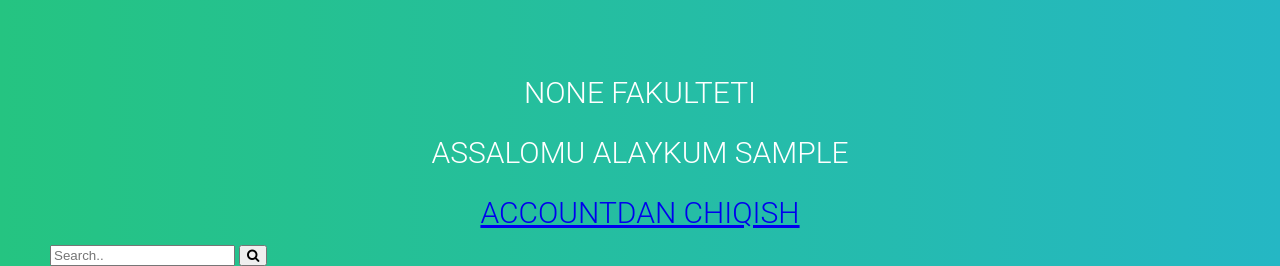
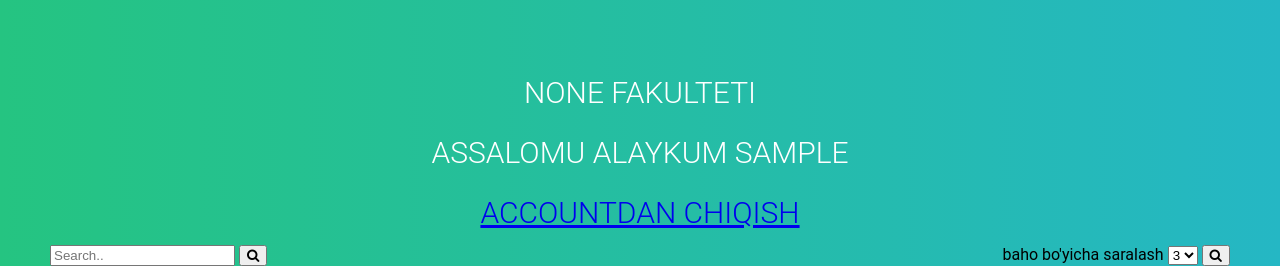
Before and after one commit to Anvar-Aslbek/sinov_ish, a Django app: page /jadval/ in a window 1280 px wide. Shown: the top 266 px of the page. Run offline with Django 4.2, Linux system fonts and the light colour scheme; the visitor is signed in with stand-in values (Sample User, id 1); data comes from the database, SQL or seed files in the repository; data that the repository does not hold is empty; some libraries are stand-ins or nearby versions; some web fonts are replaced.

Commit message:
baho bo'yicha sozlandi

```diff
--- a/Sinov_ish/templates/jadval.html
+++ b/Sinov_ish/templates/jadval.html
@@ -24,6 +24,17 @@
             <button type="submit"><i class="fa fa-search"></i></button>
           </form>
 
+          <form class="example" action="{% url 'search_baho' %}" method="post">
+            baho bo'yicha saralash
+            {% csrf_token %}
+            <select name="baho_search" id="cars">
+              <option value="3">3</option>
+              <option value="4">4</option>
+              <option value="5">5</option>
+            </select>
+            <button type="submit"><i class="fa fa-search"></i></button>
+          </form>
+
 
 
         </div>
@@ -43,18 +54,10 @@
         <div class="tbl-content">
           <table cellpadding="0" cellspacing="0" border="0">
             <tbody>
-             {% comment %}
-             {% for user in jadval %}
-                <tr>
-                  <th>{{user.username}}</th>
-                  {% for baho in baholar %}
-                    <th>{{baho.baho }}</th>
-                  {% endfor %}
-                </tr>
-              {% endfor %}
-              {% endcomment %}
 
               {% for user1 in jadval %}
+                {%if ls %}
+                  {% if user1 in ls %}
                     <tr>
                       <th>{{user1.username}}</th>
                       {% for baho in baholar %}
@@ -63,17 +66,18 @@
                         {% endif %}
                       {% endfor %}
                     </tr>
+                  {% endif %}
+                {% else %}
+                  <tr>
+                    <th>{{user1.username}}</th>
+                    {% for baho in baholar %}
+                      {% if baho.user == user1 %}
+                        <th>{{baho.baho}}</th>
+                      {% endif %}
                     {% endfor %}
-
-              {% comment %}
-              {% for b in baholar %}
-                  <tr>
-                    <td>{{b.baho}}</td>
-                    <td>{{b.fan.name}}</td>
-                    <td>{{b.user.username}}</td>
                   </tr>
+                {% endif %}
               {% endfor %}
-              {% endcomment %}
 
             </tbody>
           </table>
--- a/Sinov_ish/urls.py
+++ b/Sinov_ish/urls.py
@@ -1,8 +1,9 @@
 from django.urls import URLPattern, path
-from .views import home, jadval, search
+from .views import home, jadval, search, search_baho
 
 urlpatterns = [
     path('home/',home, name = 'home'),
     path('jadval/',jadval, name = 'jadval'),
-    path('search/',search,name = 'search')
+    path('search/',search,name = 'search'),
+    path('search_baho/',search_baho,name = 'search_baho')
 ]
--- a/Sinov_ish/views.py
+++ b/Sinov_ish/views.py
@@ -1,3 +1,4 @@
+from pickle import FALSE
 from django.shortcuts import redirect, render
 from .forms import BahoForm
 from .models import Talaba, Fan, Baho, Fakultet
@@ -43,8 +44,47 @@ def jadval(request):
         'fanlar':fanlar,
         'jadval':users,
         'baholar':baholar,
+        'ls':False
     }
     return render(request,"jadval.html", content)
+
+@login_required(login_url='login')
+def search_baho(request):
+    results = None
+    user = request.user
+    fanlar = Fan.objects.filter(fakultet=user.fakultet)
+    query = request.POST['baho_search']
+    baholar3 = Baho.objects.filter(fan__in=fanlar,baho='3')
+    ls3 = [True]
+    for i in baholar3:
+        if not(i.user in ls3):
+            ls3.append(i.user)
+    baholar4 = Baho.objects.filter(fan__in=fanlar,baho='4')
+    ls4 = [True]
+    for i in baholar4:
+        if not(i.user in ls3) and not(i.user in ls4):
+            ls4.append(i.user)
+    if query == '3':
+        ls = ls3
+    elif query == '4':
+        ls = ls4
+    else:
+        baholar5 = Baho.objects.filter(fan__in=fanlar,baho='5')
+        ls=[True]
+        for i in baholar5:
+            if not(i.user in ls3) and not(i.user in ls4) and not(i.user in ls):
+                ls.append(i.user)
+        print(bool(ls))
+
+
+    baholar = Baho.objects.filter(fan__in=fanlar)
+    results = Talaba.objects.filter(fakultet=user.fakultet)
+
+    return render(
+        request,
+        'jadval.html',
+        {'jadval': results,'fanlar':fanlar,'baholar':baholar, 'ls':ls}
+    )
 
 @login_required(login_url='login')
 def search(request):
@@ -66,5 +106,5 @@ def search(request):
         return render(
             request,
             'jadval.html',
-            {'jadval': results,'fanlar':fanlar}
+            {'jadval': results,'fanlar':fanlar, 'ls':False}
         )
--- a/static/css/style.css
+++ b/static/css/style.css
@@ -12,7 +12,7 @@ body {
 }
 .yon{
   display: flex;
-  /* justify-content: center; */
+  justify-content: space-between;
 }
 .center {
   position: relative;
```
Lines whose indentation alone changed are shown as unchanged.
